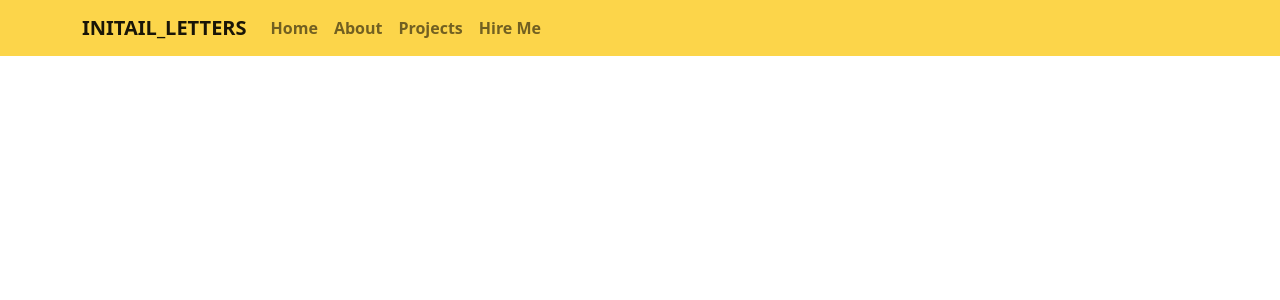
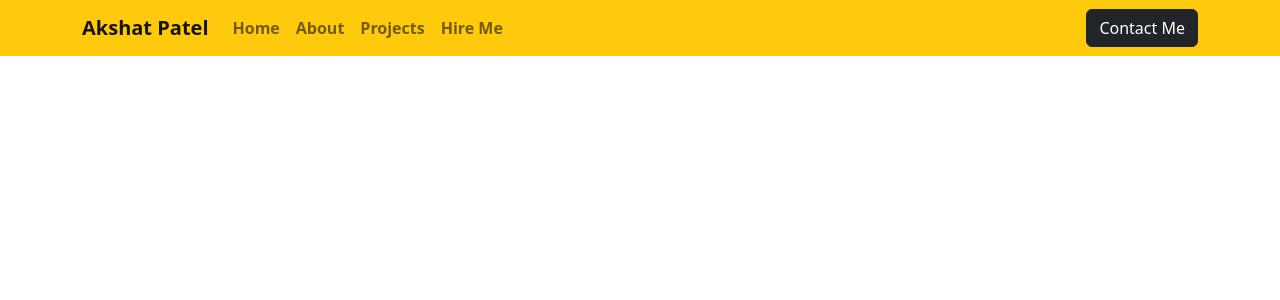
Before and after one commit to AkshatPatel15/portfolio, a React (Create React App) app: page / in a window 1280 px wide. Shown: the top 300 px of the page. Built offline with nearby package versions, Linux system fonts and the light colour scheme.

Commit message:
Navbar- button, and tags done Version 1.1
All the titles and the buttons are done. NO LINKS CONNECTED.

```diff
--- a/src/Navbarheader.css
+++ b/src/Navbarheader.css
@@ -1,5 +1,13 @@
 .navbar-custom{
-    background-color: #FCD54A;
+    background-color: #ffca0c;
     color: black;
     font-weight: bold;
 }
+.me-auto{
+    font-weight: bold;
+    opacity: 1;
+}
+
+.button_navbarheader{
+    border-radius: 100%;
+}
--- a/src/Navbarheader.jsx
+++ b/src/Navbarheader.jsx
@@ -2,22 +2,25 @@ import './Navbarheader.css';
 import Container from 'react-bootstrap/Container';
 import Nav from 'react-bootstrap/Nav';
 import Navbar from 'react-bootstrap/Navbar';
+import Button from 'react-bootstrap/Button';
 
 const Navbarheader = () => {
     return (
         <>
           <Navbar className='navbar-custom'>
             <Container>
-              <Navbar.Brand href="#home"> INITAIL_LETTERS</Navbar.Brand>
+              <Navbar.Brand href="#home"> Akshat Patel</Navbar.Brand>
               <Nav className="me-auto">
                 <Nav.Link href="#home">Home</Nav.Link>
                 <Nav.Link href="#features">About</Nav.Link>
                 <Nav.Link href="#pricing">Projects</Nav.Link>
-                <Nav.Link href="#pricing">Hire Me</Nav.Link>
+                <Nav.Link href="#hireme">Hire Me</Nav.Link>
               </Nav>
+              <Nav>
+              <Button className='button_navbarheader' variant="dark">Contact Me</Button>{' '}
+          </Nav>
             </Container>
           </Navbar>
-          {/* <br /> */}
         </>
       );
 }
```
Also changed, not shown: src/landingpage/css/Home.css (line endings or trailing spaces).
